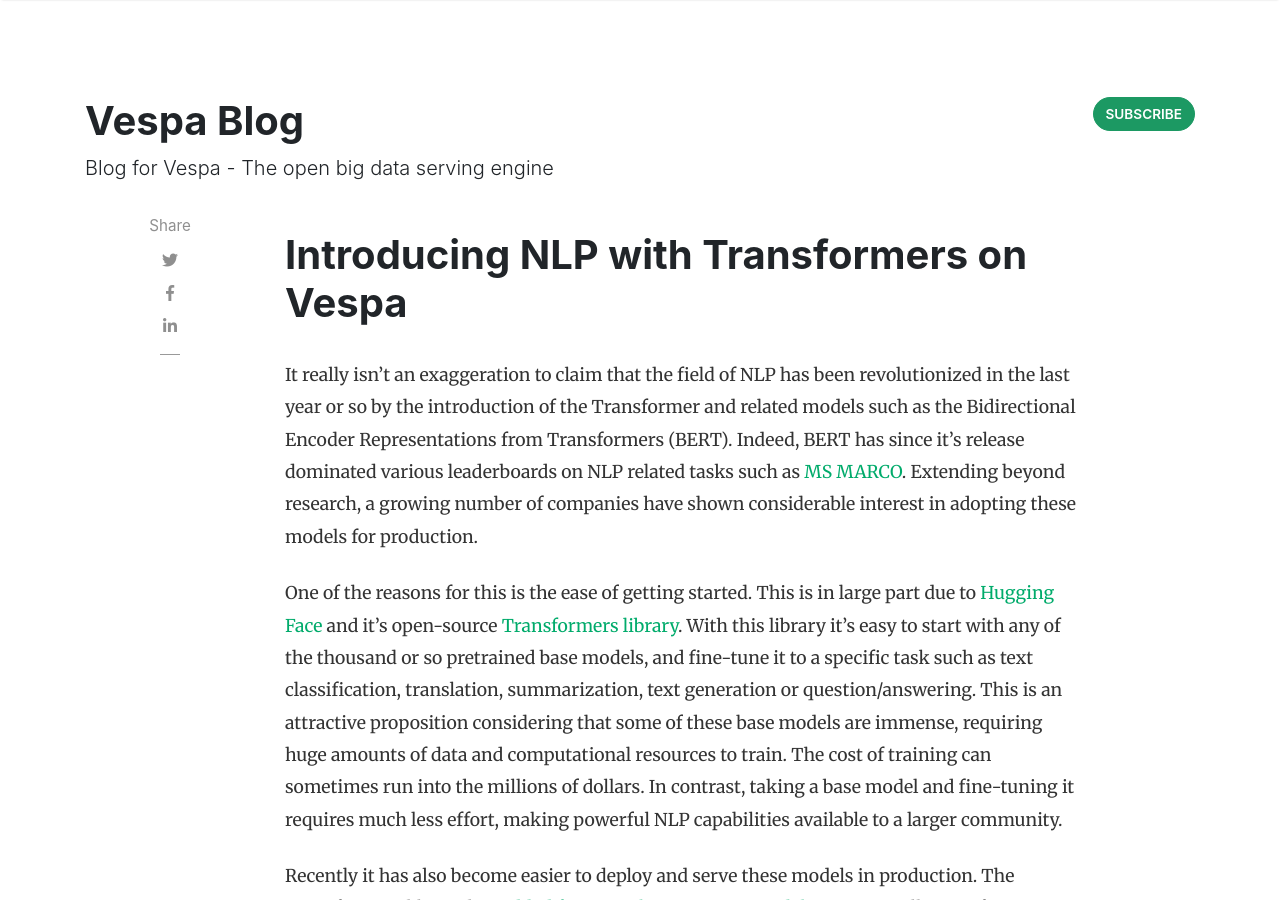
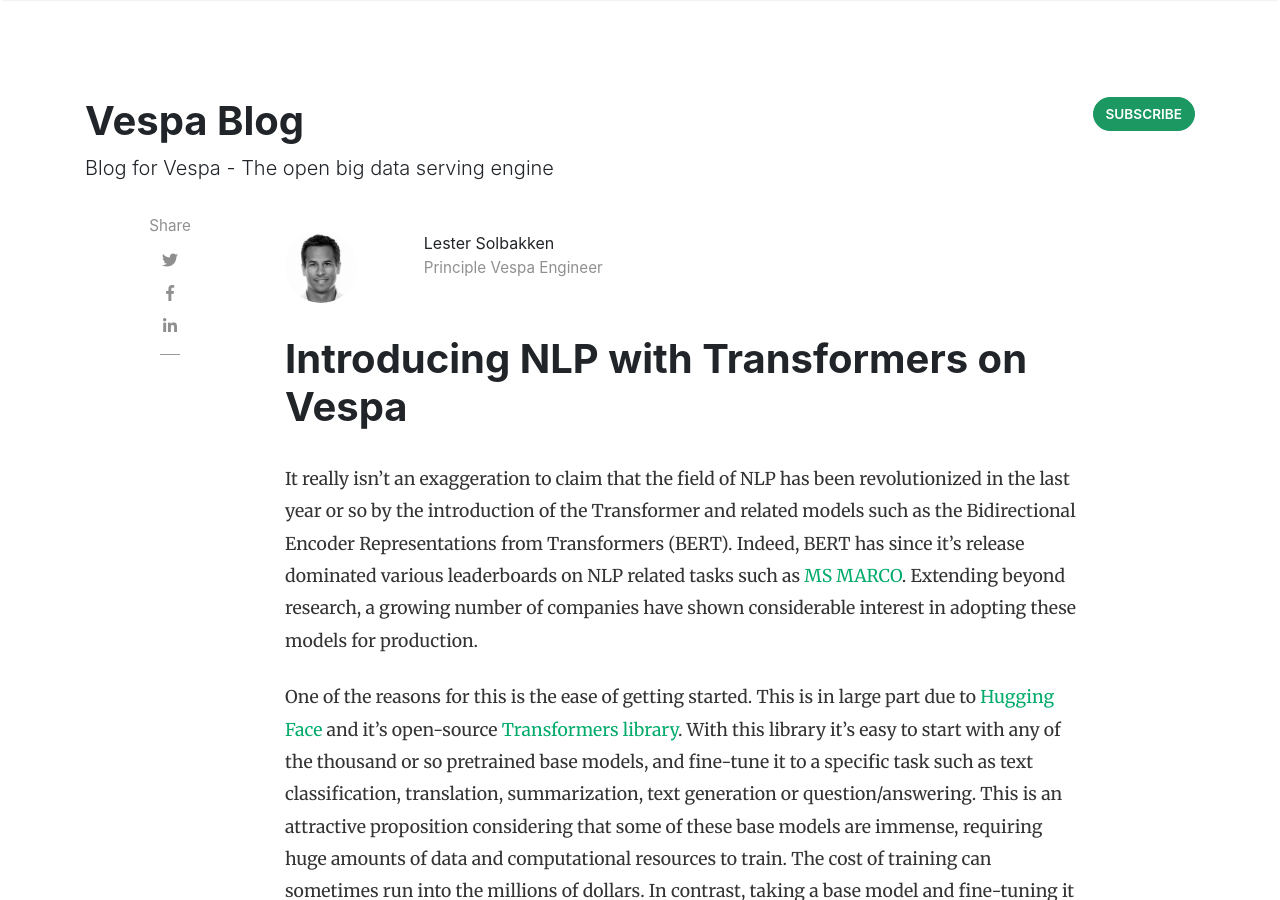
Before and after one commit to vespa-engine/blog, a Jekyll site: the page built from _posts/2020-07-02-introducing-nlp-with-transformers-on-vespa.md, in a window 1280 px wide and 900 px high. Built offline with Jekyll 4.4.1, drawn with Linux system fonts in a browser that asks for light colours; nearby versions of some CDN libraries; comment, search, counter and statistics services are not loaded.

Commit message:
Add lesters as author

```diff
--- a/_config.yml
+++ b/_config.yml
@@ -44,6 +44,12 @@
     avatar: '/assets/avatars/jobergum.jpg'
     email: bergum@verizonmedia.com
     description: "Vespa Solutions Architect"
+  lesters:
+    name: Lester Solbakken
+    display_name: Lester Solbakken
+    avatar: '/assets/avatars/lesters.jpg'
+    email: lesters@verizonmedia.com
+    description: "Principle Vespa Engineer"
 
 # Plugins
 plugins:
```
Also changed, not shown: _posts/2020-07-02-introducing-nlp-with-transformers-on-vespa.md (+1 -0 lines), assets/avatars/lesters.jpg (added).
